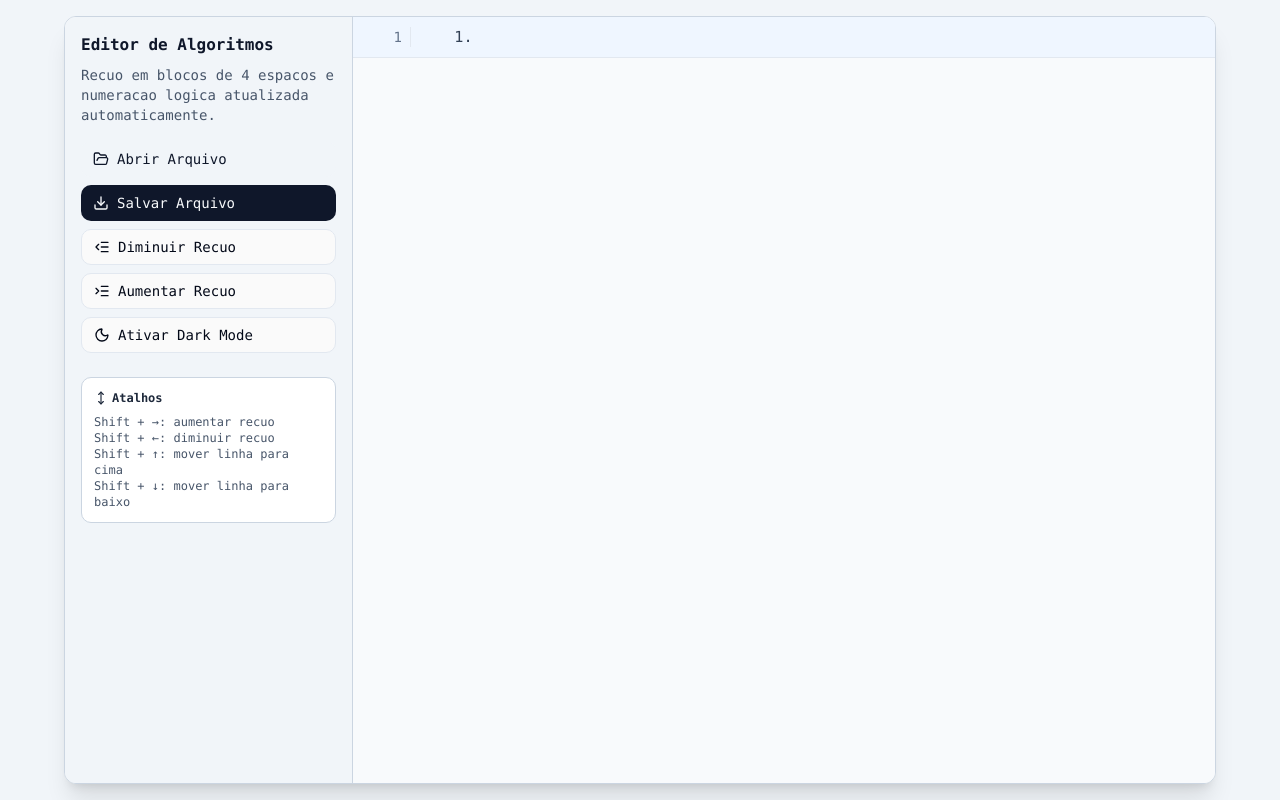
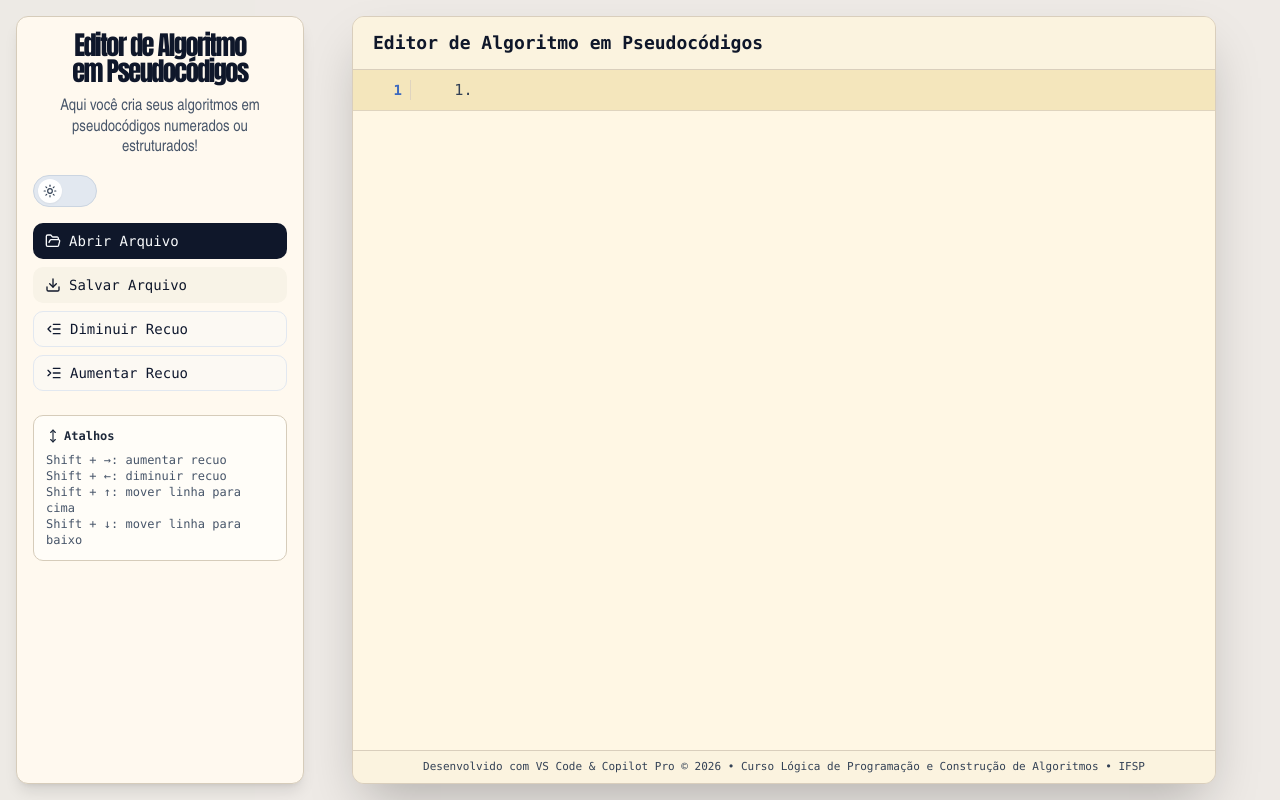
Before and after one commit to profedmarsantos/fic-content, a React (Vite) app: page / in a window 1280 px wide. Built offline with nearby package versions, Linux system fonts and the light colour scheme.

Commit message:
refine editor navigation theme and deploy settings

```diff
--- a/index.html
+++ b/index.html
@@ -3,7 +3,7 @@
   <head>
     <meta charset="UTF-8" />
     <meta name="viewport" content="width=device-width, initial-scale=1.0" />
-    <title>Editor de Algoritmos Hierarquicos</title>
+    <title>Editor de Algoritmo em Pseudocódigos</title>
   </head>
   <body>
     <div id="root"></div>
--- a/src/App.tsx
+++ b/src/App.tsx
@@ -2,7 +2,7 @@ import { AlgorithmEditor } from './components/editor/algorithm-editor'
 
 function App() {
   return (
-    <main className="h-screen overflow-hidden bg-slate-100 px-3 py-3 sm:px-6 sm:py-4 lg:px-8">
+    <main className="h-screen overflow-hidden bg-stone-300/40 px-3 py-3 sm:px-6 sm:py-4 lg:px-8 dark:bg-slate-950">
       <div className="mx-auto h-full w-full max-w-6xl">
         <AlgorithmEditor />
       </div>
--- a/src/components/editor/algorithm-editor.tsx
+++ b/src/components/editor/algorithm-editor.tsx
@@ -31,7 +31,8 @@ import { ScrollArea } from '@/components/ui/scroll-area'
 
 interface PendingFocus {
   id: string
-  moveToEnd: boolean
+  selectionStart?: number
+  selectionEnd?: number
 }
 
 const INITIAL_LINES: EditorLine[] = normalizeLines([createLine(1, '')])
@@ -64,9 +65,14 @@ export function AlgorithmEditor() {
     }
 
     element.focus()
-    if (pendingFocus.moveToEnd) {
-      const end = element.value.length
-      element.setSelectionRange(end, end)
+    if (
+      typeof pendingFocus.selectionStart === 'number' &&
+      typeof pendingFocus.selectionEnd === 'number'
+    ) {
+      const max = element.value.length
+      const start = Math.min(pendingFocus.selectionStart, max)
+      const end = Math.min(pendingFocus.selectionEnd, max)
+      element.setSelectionRange(start, end)
     }
 
     setPendingFocus(null)
@@ -77,14 +83,18 @@ export function AlgorithmEditor() {
     localStorage.setItem('theme', theme)
   }, [theme])
 
-  function focusLine(index: number, moveToEnd = true) {
+  function focusLine(index: number, selectionStart?: number, selectionEnd?: number) {
     const target = lines[index]
     if (!target) {
       return
     }
 
     setActiveIndex(index)
-    setPendingFocus({ id: target.id, moveToEnd })
+    setPendingFocus({
+      id: target.id,
+      selectionStart,
+      selectionEnd: typeof selectionEnd === 'number' ? selectionEnd : selectionStart,
+    })
   }
 
   function updateLines(nextLines: EditorLine[]) {
@@ -93,17 +103,29 @@ export function AlgorithmEditor() {
 
   function indentCurrentLine(delta: 1 | -1) {
     updateLines(changeLineLevel(lines, activeIndex, delta))
-    focusLine(activeIndex)
+    const activeInput = inputRefs.current.get(lines[activeIndex]?.id ?? '')
+    const selectionStart = activeInput?.selectionStart ?? activeInput?.value.length ?? 0
+    const selectionEnd = activeInput?.selectionEnd ?? selectionStart
+    focusLine(activeIndex, selectionStart, selectionEnd)
   }
 
-  function moveCurrentLine(direction: -1 | 1) {
+  function moveCurrentLine(direction: -1 | 1, selectionStart: number, selectionEnd: number) {
     const result = moveLine(lines, activeIndex, direction)
     if (result.nextIndex === activeIndex) {
       return
     }
 
     updateLines(result.lines)
-    focusLine(result.nextIndex)
+    focusLine(result.nextIndex, selectionStart, selectionEnd)
+  }
+
+  function navigateLine(direction: -1 | 1, selectionStart: number, selectionEnd: number) {
+    const nextIndex = activeIndex + direction
+    if (nextIndex < 0 || nextIndex >= lines.length) {
+      return
+    }
+
+    focusLine(nextIndex, selectionStart, selectionEnd)
   }
 
   function handleTextChange(index: number, text: string) {
@@ -111,15 +133,30 @@ export function AlgorithmEditor() {
   }
 
   function handleKeyDown(index: number, event: React.KeyboardEvent<HTMLInputElement>) {
+    const selectionStart = event.currentTarget.selectionStart ?? event.currentTarget.value.length
+    const selectionEnd = event.currentTarget.selectionEnd ?? selectionStart
+
     if (event.shiftKey && event.key === 'ArrowUp') {
       event.preventDefault()
-      moveCurrentLine(-1)
+      moveCurrentLine(-1, selectionStart, selectionEnd)
       return
     }
 
     if (event.shiftKey && event.key === 'ArrowDown') {
       event.preventDefault()
-      moveCurrentLine(1)
+      moveCurrentLine(1, selectionStart, selectionEnd)
+      return
+    }
+
+    if (event.key === 'ArrowUp') {
+      event.preventDefault()
+      navigateLine(-1, selectionStart, selectionEnd)
+      return
+    }
+
+    if (event.key === 'ArrowDown') {
+      event.preventDefault()
+      navigateLine(1, selectionStart, selectionEnd)
       return
     }
 
@@ -179,7 +216,7 @@ export function AlgorithmEditor() {
       setLines(parsedLines)
       setActiveIndex(0)
       if (parsedLines[0]) {
-        setPendingFocus({ id: parsedLines[0].id, moveToEnd: false })
+        setPendingFocus({ id: parsedLines[0].id, selectionStart: 0, selectionEnd: 0 })
       }
       event.target.value = ''
     }
@@ -204,21 +241,40 @@ export function AlgorithmEditor() {
   }
 
   return (
-    <Card className="flex h-full min-h-0 overflow-hidden border-slate-300 shadow-xl dark:border-slate-700">
-      <aside className="flex h-full w-72 shrink-0 flex-col border-r border-slate-300 bg-slate-100 p-4 dark:border-slate-700 dark:bg-slate-900">
-        <div className="space-y-2">
-          <h2 className="text-base font-semibold text-slate-900 dark:text-slate-100">Editor de Algoritmos</h2>
-          <p className="text-sm text-slate-600 dark:text-slate-300">
-            Recuo em blocos de 4 espacos e numeracao logica atualizada automaticamente.
+    <div className="relative h-full">
+      <aside className="hidden h-[calc(100vh-2rem)] w-72 flex-col rounded-xl border border-[#d6ccba] bg-[#fff9ef] p-4 shadow-lg md:fixed md:left-4 md:top-4 md:flex dark:border-[#3a3d41] dark:bg-[#252526]">
+        <div className="space-y-3">
+          <h2 className="sidebar-title text-center text-slate-900 dark:text-slate-100">
+            Editor de Algoritmo em Pseudocódigos
+          </h2>
+          <p className="sidebar-helper-text text-center text-slate-600 dark:text-[#d4d4d4]">
+            Aqui você cria seus algoritmos em pseudocódigos numerados ou estruturados!
           </p>
         </div>
 
+        <button
+          type="button"
+          onClick={toggleTheme}
+          aria-label="Alternar entre modo claro e escuro"
+          aria-pressed={theme === 'dark'}
+          className="mt-4 flex h-8 w-16 items-center rounded-full border border-slate-300 bg-slate-200 px-1 transition-colors dark:border-[#3a3d41] dark:bg-[#3c3c3c]"
+        >
+          <span
+            className={cn(
+              'flex h-6 w-6 items-center justify-center rounded-full bg-white text-slate-700 shadow-sm transition-transform dark:bg-[#0e639c] dark:text-white',
+              theme === 'dark' ? 'translate-x-8' : 'translate-x-0',
+            )}
+          >
+            {theme === 'light' ? <Sun className="h-3.5 w-3.5" /> : <Moon className="h-3.5 w-3.5" />}
+          </span>
+        </button>
+
         <div className="mt-4 grid gap-2">
-          <Button onClick={openFilePicker} variant="secondary" size="sm" type="button" className="justify-start">
+          <Button onClick={openFilePicker} size="sm" type="button" className="justify-start">
             <FolderOpen className="mr-2 h-4 w-4" />
             Abrir Arquivo
           </Button>
-          <Button onClick={saveFile} size="sm" type="button" className="justify-start">
+          <Button onClick={saveFile} variant="secondary" size="sm" type="button" className="justify-start">
             <Download className="mr-2 h-4 w-4" />
             Salvar Arquivo
           </Button>
@@ -242,10 +298,6 @@ export function AlgorithmEditor() {
             <IndentIncrease className="mr-2 h-4 w-4" />
             Aumentar Recuo
           </Button>
-          <Button onClick={toggleTheme} variant="outline" size="sm" type="button" className="justify-start">
-            {theme === 'light' ? <Moon className="mr-2 h-4 w-4" /> : <Sun className="mr-2 h-4 w-4" />}
-            {theme === 'light' ? 'Ativar Dark Mode' : 'Ativar Light Mode'}
-          </Button>
           <input
             ref={fileInputRef}
             type="file"
@@ -255,8 +307,8 @@ export function AlgorithmEditor() {
           />
         </div>
 
-        <div className="mt-6 rounded-md border border-slate-300 bg-white p-3 text-xs text-slate-600 dark:border-slate-700 dark:bg-slate-800 dark:text-slate-300">
-          <p className="mb-2 flex items-center font-semibold text-slate-800 dark:text-slate-100">
+        <div className="mt-6 rounded-md border border-[#d6ccba] bg-[#fffdf8] p-3 text-xs text-slate-600 dark:border-[#3a3d41] dark:bg-[#2d2d30] dark:text-[#c8c8c8]">
+          <p className="mb-2 flex items-center font-semibold text-slate-800 dark:text-[#e6e6e6]">
             <MoveVertical className="mr-1 h-3.5 w-3.5" />
             Atalhos
           </p>
@@ -267,9 +319,15 @@ export function AlgorithmEditor() {
         </div>
       </aside>
 
-      <section className="min-h-0 min-w-0 flex-1">
-        <ScrollArea className="h-full bg-slate-50 dark:bg-slate-950">
-          <div className="font-mono">
+      <section className="mx-auto flex h-full min-h-0 min-w-0 max-w-6xl items-center justify-center md:pl-72">
+        <Card className="flex h-full min-h-0 w-full max-w-5xl flex-col overflow-hidden border-[#d9cebc] bg-[#f7ecd2] shadow-2xl dark:border-[#3a3d41] dark:bg-[#1e1e1e]">
+          <div className="border-b border-[#d9cebc] bg-[#fbf3df] px-5 py-3 dark:border-[#3a3d41] dark:bg-[#252526]">
+            <h1 className="text-lg font-semibold text-slate-900 dark:text-slate-100">Editor de Algoritmo em Pseudocódigos</h1>
+          </div>
+
+          <section className="min-h-0 flex-1">
+            <ScrollArea className="h-full bg-[#fff7e4] dark:bg-[#1e1e1e]">
+              <div className="font-mono">
             {lines.map((line, index) => {
               const comment = isComment(line.text)
               const logical = logicalLabels[index]
@@ -279,13 +337,13 @@ export function AlgorithmEditor() {
                   key={line.id}
                   role="listitem"
                   className={cn(
-                    'grid min-h-10 grid-cols-[58px_minmax(0,1fr)] items-center border-b border-slate-200 text-sm dark:border-slate-800',
+                    'grid min-h-10 grid-cols-[58px_minmax(0,1fr)] items-center border-b border-[#dfd4bf] text-sm dark:border-[#33373b]',
                     index === activeIndex
-                      ? 'bg-blue-50 dark:bg-slate-800/80'
-                      : 'bg-white hover:bg-slate-50 dark:bg-slate-950 dark:hover:bg-slate-900',
+                      ? 'bg-[#f4e6bc] dark:bg-[#2a2d2e]'
+                      : 'bg-[#fffaf0] hover:bg-[#f8edd0] dark:bg-[#1e1e1e] dark:hover:bg-[#252526]',
                   )}
                 >
-                  <span className="border-r border-slate-200 px-2 text-right font-mono text-slate-500 dark:border-slate-800 dark:text-slate-400">
+                  <span className="border-r border-[#dfd4bf] px-2 text-right font-mono font-bold text-[#3d6abf] dark:border-[#33373b] dark:text-[#3d6abf]">
                     {index + 1}
                   </span>
 
@@ -295,7 +353,7 @@ export function AlgorithmEditor() {
                   >
                     <span
                       className={cn(
-                        'mr-1 font-mono text-[0.95rem] text-slate-700 dark:text-slate-300',
+                        'mr-1 font-mono text-[0.95rem] text-slate-700 dark:text-[#d4d4d4]',
                         comment && 'opacity-0',
                       )}
                     >
@@ -314,18 +372,25 @@ export function AlgorithmEditor() {
                       onChange={(event) => handleTextChange(index, event.target.value)}
                       onKeyDown={(event) => handleKeyDown(index, event)}
                       className={cn(
-                        'h-10 border-0 bg-transparent px-0 font-mono text-[0.95rem] text-slate-900 shadow-none ring-0 focus-visible:ring-0 dark:text-slate-100',
+                        'h-10 border-0 bg-transparent px-0 font-mono text-[0.95rem] text-slate-900 shadow-none ring-0 focus-visible:ring-0 dark:text-[#dcdcdc]',
                         line.level === 0 && !comment && 'font-semibold uppercase',
-                        comment && 'italic text-slate-500 dark:text-slate-400',
+                        comment && 'italic text-slate-500 dark:text-[#8aa6c1]',
                       )}
                     />
                   </div>
                 </div>
               )
             })}
-          </div>
-        </ScrollArea>
+              </div>
+            </ScrollArea>
+          </section>
+
+          <footer className="border-t border-[#d9cebc] bg-[#fbf3df] px-4 py-2 text-center text-[11px] text-slate-700 dark:border-[#3a3d41] dark:bg-[#252526] dark:text-[#b9c8d6]">
+            Desenvolvido com VS Code & Copilot Pro © 2026 • Curso Lógica de Programação e Construção de
+            Algoritmos • IFSP
+          </footer>
+        </Card>
       </section>
-    </Card>
+    </div>
   )
 }
--- a/src/index.css
+++ b/src/index.css
@@ -4,17 +4,17 @@
 
 @layer base {
   :root {
-    --background: 0 0% 98%;
-    --foreground: 222.2 84% 4.9%;
-    --card: 0 0% 100%;
+    --background: 42 63% 97%;
+    --foreground: 222.2 50% 12%;
+    --card: 45 80% 98%;
     --card-foreground: 222.2 84% 4.9%;
     --primary: 222.2 47.4% 11.2%;
     --primary-foreground: 210 40% 98%;
-    --secondary: 210 40% 96.1%;
+    --secondary: 41 55% 94%;
     --secondary-foreground: 222.2 47.4% 11.2%;
-    --muted: 210 40% 96.1%;
-    --muted-foreground: 215.4 16.3% 46.9%;
-    --accent: 210 40% 96.1%;
+    --muted: 43 55% 94%;
+    --muted-foreground: 215.4 16.3% 40%;
+    --accent: 45 56% 92%;
     --accent-foreground: 222.2 47.4% 11.2%;
     --destructive: 0 84.2% 60.2%;
     --destructive-foreground: 210 40% 98%;
@@ -25,23 +25,23 @@
   }
 
   .dark {
-    --background: 222.2 84% 4.9%;
-    --foreground: 210 40% 98%;
-    --card: 222.2 84% 4.9%;
-    --card-foreground: 210 40% 98%;
-    --primary: 210 40% 98%;
-    --primary-foreground: 222.2 47.4% 11.2%;
-    --secondary: 217.2 32.6% 17.5%;
-    --secondary-foreground: 210 40% 98%;
-    --muted: 217.2 32.6% 17.5%;
-    --muted-foreground: 215 20.2% 65.1%;
-    --accent: 217.2 32.6% 17.5%;
+    --background: 220 13% 12%;
+    --foreground: 210 30% 92%;
+    --card: 220 13% 15%;
+    --card-foreground: 210 40% 95%;
+    --primary: 207 100% 42%;
+    --primary-foreground: 210 40% 98%;
+    --secondary: 215 15% 22%;
+    --secondary-foreground: 210 30% 92%;
+    --muted: 215 15% 22%;
+    --muted-foreground: 210 18% 70%;
+    --accent: 220 16% 20%;
     --accent-foreground: 210 40% 98%;
     --destructive: 0 62.8% 30.6%;
     --destructive-foreground: 210 40% 98%;
-    --border: 217.2 32.6% 17.5%;
-    --input: 217.2 32.6% 17.5%;
-    --ring: 212.7 26.8% 83.9%;
+    --border: 220 12% 26%;
+    --input: 220 12% 26%;
+    --ring: 207 100% 62%;
   }
 
   * {
@@ -53,3 +53,20 @@
     font-family: 'JetBrains Mono', 'Fira Code', Consolas, 'Courier New', monospace;
   }
 }
+
+@layer components {
+  .sidebar-title {
+    font-size: 1.65rem;
+    font-weight: 900;
+    letter-spacing: -0.06em;
+    line-height: 0.98;
+    font-family: Impact, Haettenschweiler, 'Arial Narrow Bold', sans-serif;
+    text-wrap: balance;
+  }
+
+  .sidebar-helper-text {
+    font-family: 'Arial Narrow', Arial, sans-serif;
+    font-size: 1rem;
+    line-height: 1.3;
+  }
+}
```
